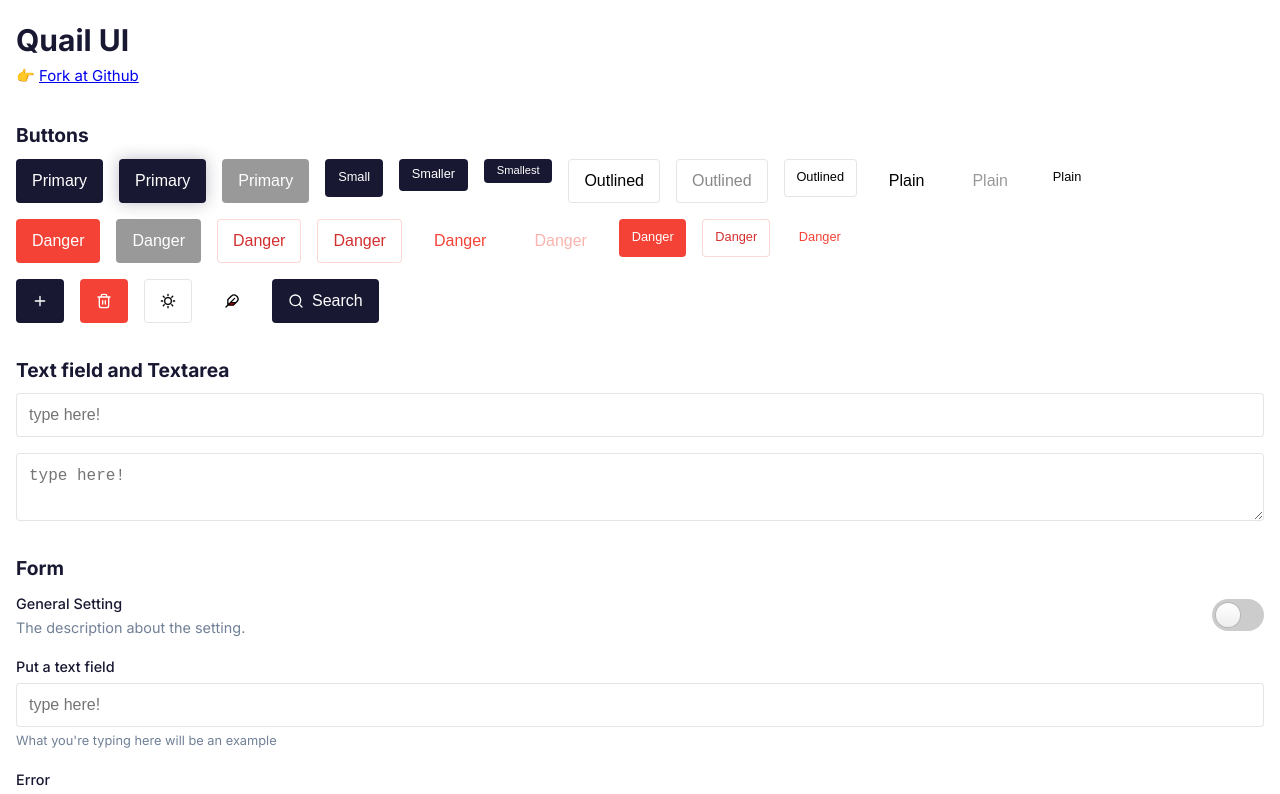
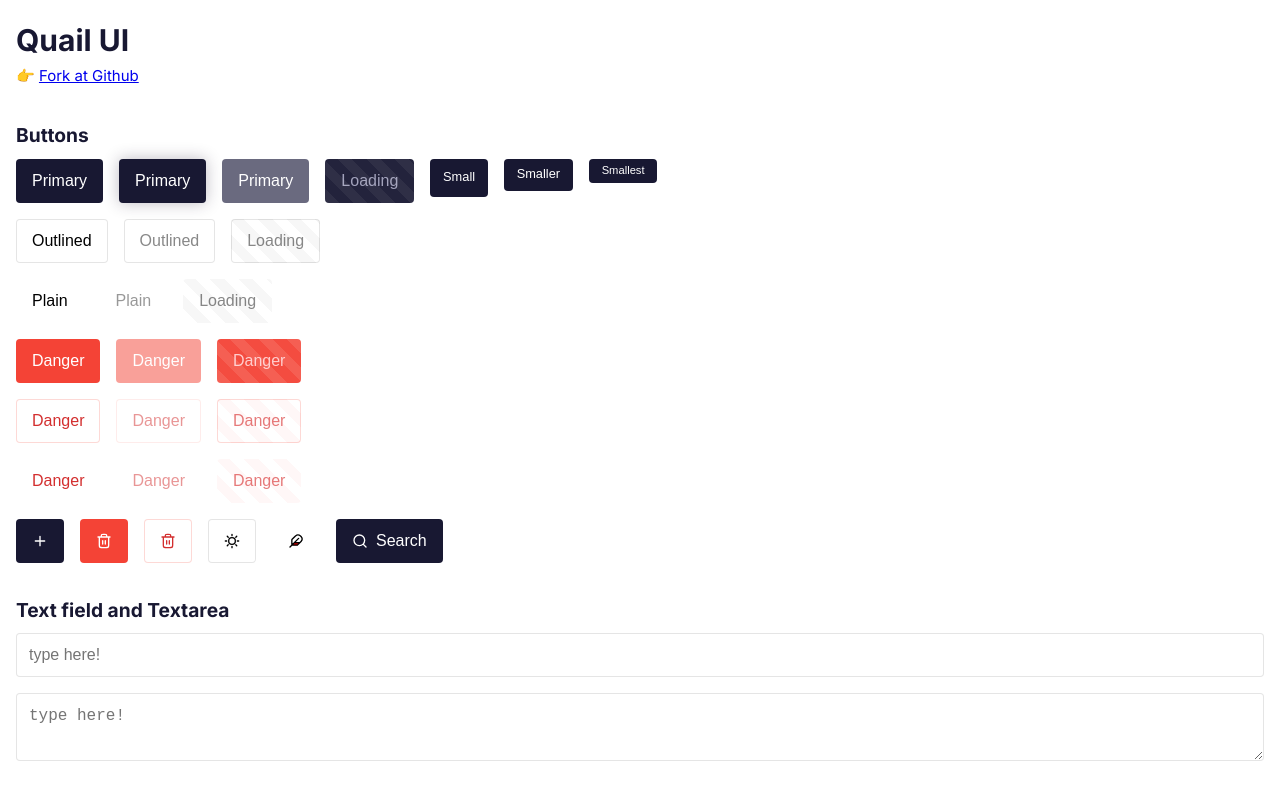
Before and after one commit to quail-ink/quail-ui, a Vue app: page / in a window 1280 px wide. Shown: the top 794 px of the page. Built offline with nearby package versions, Linux system fonts and the light colour scheme.

Commit message:
minor fix

```diff
--- a/src/App.vue
+++ b/src/App.vue
@@ -126,47 +126,59 @@ function openDialog4(ev:any) {
     <div class="section">
       <h2 class="section-title">Buttons</h2>
       <div class="flow">
-        <button class="button primary">Primary</button>
-        <button class="button primary elevated">Primary</button>
-        <button class="button primary" disabled>Primary</button>
-        <button class="button sm primary">Small</button>
-        <button class="button xs primary">Smaller</button>
-        <button class="button xxs primary">Smallest</button>
-        <button class="button outlined">Outlined</button>
-        <button class="button outlined" disabled>Outlined</button>
-        <button class="button sm outlined">Outlined</button>
-        <button class="button plain">Plain</button>
-        <button class="button plain" disabled>Plain</button>
-        <button class="button sm plain">Plain</button>
+        <QButton class="primary" @click="() => console.log('OK')">Primary</QButton>
+        <QButton class="primary elevated">Primary</QButton>
+        <QButton class="primary" disabled>Primary</QButton>
+        <QButton class="primary" loading>Loading</QButton>
+        <QButton class="sm primary">Small</QButton>
+        <QButton class="xs primary">Smaller</QButton>
+        <QButton class="xxs primary">Smallest</QButton>
       </div>
       <div class="flow">
-        <button class="button danger">Danger</button>
-        <button class="button danger" disabled>Danger</button>
-        <button class="button outlined danger">Danger</button>
-        <button class="button outlined danger" disabled>Danger</button>
-        <button class="button plain danger">Danger</button>
-        <button class="button plain danger" disabled>Danger</button>
-        <button class="button sm danger">Danger</button>
-        <button class="button sm outlined danger">Danger</button>
-        <button class="button sm plain danger">Danger</button>
+        <QButton class="outlined">Outlined</QButton>
+        <QButton class="outlined" disabled>Outlined</QButton>
+        <QButton class="outlined" loading>Loading</QButton>
       </div>
       <div class="flow">
-        <button class="button icon primary">
+        <QButton class="plain">Plain</QButton>
+        <QButton class="plain" disabled>Plain</QButton>
+        <QButton class="plain" loading>Loading</QButton>
+      </div>
+      <div class="flow">
+        <QButton class="danger">Danger</QButton>
+        <QButton class="danger" disabled>Danger</QButton>
+        <QButton class="danger" loading>Danger</QButton>
+      </div>
+      <div class="flow">
+        <QButton class="outlined danger">Danger</QButton>
+        <QButton class="outlined danger" disabled>Danger</QButton>
+        <QButton class="outlined danger" loading>Danger</QButton>
+      </div>
+      <div class="flow">
+        <QButton class="plain danger">Danger</QButton>
+        <QButton class="plain danger" disabled>Danger</QButton>
+        <QButton class="plain danger" loading>Danger</QButton>
+      </div>
+      <div class="flow">
+        <QButton class="icon primary">
           <QIconPlus class="icon" />
-        </button>
-        <button class="button icon danger">
+        </QButton>
+        <QButton class="icon danger">
           <QIconTrash class="icon" />
-        </button>
-        <button class="button icon outlined">
+        </QButton>
+        <QButton class="icon outlined danger">
+          <QIconTrash class="icon" />
+        </QButton>
+        <QButton class="icon outlined">
           <QIconSun class="icon" />
-        </button>
-        <button class="button icon plain">
+        </QButton>
+        <QButton class="icon plain">
           <QIconQuail class="icon" />
-        </button>
-        <button class="button primary">
+        </QButton>
+        <QButton class="primary">
           <QIconSearch class="icon" />
           <span class="button-label">Search</span>
-        </button>
+        </QButton>
       </div>
     </div>
 
--- /dev/null
+++ b/src/components/common/QButton.vue
@@ -0,0 +1,237 @@
+<template>
+  <button :class="cls" :disabled="!validated">
+    <div v-if="props.loading" class="ocean">
+      <div class="wave"></div>
+    </div>
+    <slot></slot>
+  </button>
+</template>
+
+<script lang="ts" setup>
+import { computed } from 'vue';
+
+const props = defineProps({
+  class: {
+    type: String,
+    default: 'primary',
+  },
+  disabled: {
+    type: Boolean,
+    default: false,
+  },
+  loading: {
+    type: Boolean,
+    default: false,
+  },
+});
+
+const cls = computed(() => {
+  const ret = ['q-button'];
+  ret.push(props.class);
+  if (props.loading) {
+    ret.push('loading');
+  }
+  return ret.join(' ');
+});
+
+const validated = computed(() => {
+  return !props.disabled;
+});
+</script>
+
+<style scoped lang="scss">
+.q-button {
+  height: 44px;
+  background-color: #ddd;
+  font-weight: 500;
+  color: #000;
+  border-radius: 4px;
+  border: none;
+  padding: 0.8rem 1rem;
+  text-align: center;
+  text-decoration: none;
+  display: flex;
+  font-size: 1rem;
+  cursor: default;
+  font-size: 1rem;
+  transition: all 0.2s ease-in-out;
+  white-space: nowrap;
+  line-height: 1;
+  align-items: center;
+  justify-content: center;
+  position: relative;
+  overflow:hidden;
+  &.sm {
+    padding: 0.6rem 0.8rem;
+    height: 38px;
+    font-size: 0.8rem;
+  }
+  &.xs {
+    padding: 0.6rem 0.8rem;
+    height: 32px;
+    font-size: 0.8rem;
+  }
+  &.xxs {
+    padding: 0.6rem 0.8rem;
+    height: 24px;
+    font-size: 0.7rem;
+  }
+  .button-label {
+    align-self: center;
+  }
+  &:deep(.icon) {
+    margin-right: 0.5rem;
+    height: 16px !important;
+    width: 16px !important;
+    align-self: center;
+  }
+  &.block {
+    width: 100%;
+  }
+  &.icon {
+    &:deep(.icon) {
+      display: flex;
+      justify-content: center;
+      align-items: center;
+      margin-right: 0;
+      height: 16px;
+      width: 16px;
+    }
+  }
+}
+/* press animation */
+.q-button:active {
+  transform: scale(0.93);
+}
+.q-button[disabled] {
+  transform: scale(1) !important;
+}
+.q-button {
+  &.primary {
+    --q-progress-color: rgba(255, 255, 255, 0.1);
+    --q-progress-color-light: rgba(255, 255, 255, 0.05);
+    background-color: var(--vt-c-black);
+    color: white;
+    &:hover {
+      box-shadow: 0 0 8px rgba(41,30,56,.2);
+    }
+    &.elevated {
+      box-shadow: 0 0 16px rgba(41, 30, 56, .3);
+    }
+    &[disabled] {
+      box-shadow: none;
+      background-color: #6a6a7f;
+    }
+  }
+  &.danger {
+    --q-progress-color: rgba(255, 255, 255, 0.15);
+    --q-progress-color-light: rgba(255, 255, 255, 0.05);
+    background-color: #f44336;
+    color: white;
+    border: none;
+    &:hover {
+      background-color: #d32f2f;
+    }
+    &[disabled] {
+      opacity: 0.5;
+    }
+  }
+  &.outlined {
+    --q-progress-color: rgba(0, 0, 0, 0.0);
+    --q-progress-color-light: rgba(0, 0, 0, 0.03);
+    box-shadow: inset 0 0 0 1px rgba(0,0,0,0.1);
+    background-color: transparent;
+    &:hover{
+      background-color: rgba(235, 241, 247, 0.486);
+    }
+    &[disabled] {
+      color: #888;
+      background-color: transparent;
+      &:hover {
+        background-color: transparent !important;
+      }
+    }
+  }
+  &.outlined.danger {
+    --q-progress-color: rgba(0, 0, 0, 0.0);
+    --q-progress-color-light: rgba(255, 0, 0, 0.03);
+    color: #d32f2f;
+    box-shadow: inset 0 0 0 1px rgba(244,67,54,0.2);
+    background-color: transparent;
+    &:hover{
+      background-color: rgba(244,67,54,0.04);
+    }
+    &[disabled] {
+      opacity: 0.5;
+    }
+  }
+  &.plain {
+    --q-progress-color: rgba(0, 0, 0, 0.0);
+    --q-progress-color-light: rgba(0, 0, 0, 0.03);
+    box-shadow: none;
+    border: none;
+    background-color: transparent;
+    &:hover{
+      background-color: rgba(0,0,0,0.05);
+    }
+  }
+  &.plain.danger {
+    --q-progress-color: rgba(0, 0, 0, 0.0);
+    --q-progress-color-light: rgba(255, 0, 0, 0.03);
+    color: #d32f2f;
+    background-color: transparent;
+    &:hover{
+      background-color: rgba(244,67,54,0.04);
+    }
+    &[disabled] {
+      opacity: 0.5;
+    }
+  }
+}
+.q-button.loading {
+  .ocean {
+    height: 100%; /* change the height of the waves here */
+    width: 100%;
+    position: absolute;
+    bottom: 0;
+    left: 0;
+    right: 0;
+    overflow: hidden;
+  }
+  .wave {
+    animation: progress 1s linear infinite;
+    background: repeating-linear-gradient(
+      45deg,
+      var(--q-progress-color),
+      var(--q-progress-color) 10px,
+      var(--q-progress-color-light) 10px,
+      var(--q-progress-color-light) 20px
+    );
+    position: absolute;
+    left: -28px;
+    right: 0;
+    top: 0;
+    bottom: 0;
+  }
+  &.primary {
+    color: #9d9db8;
+  }
+  &.danger {
+    color: #ffcaca;
+  }
+  &.outlined, &.plain {
+    color: #888;
+  }
+  &.outlined.danger, &.plain.danger {
+    color: #e67b7b;
+  }
+}
+@keyframes progress {
+	from {
+		transform: translateX(0);
+	}
+	to {
+		transform: translateX(28px);
+	}
+}
+</style>
--- a/src/components/common/QDropdownMenu.vue
+++ b/src/components/common/QDropdownMenu.vue
@@ -243,7 +243,7 @@ onMounted(() => {
     .menu-icon {
     }
     .menu-title {
-      margin-left: 1rem;
+      margin-left: 12px;
     }
     .chevron-icon {
       transition: all 0.2s ease-in;
--- a/src/components/common/QDropdownMenuWithTextField.vue
+++ b/src/components/common/QDropdownMenuWithTextField.vue
@@ -8,7 +8,6 @@
           use-dialog="always"
           use-filter
           scroll-height="400px"
-          hide-action-label
           variant="plain"
           @change="selectChanged"
         ></q-dropdown-menu>
--- a/src/components/common/QMenu.vue
+++ b/src/components/common/QMenu.vue
@@ -179,4 +179,13 @@ function doAction(item: any) {
     }
   }
 }
+@media (max-width: 768px) {
+  .q-menu {
+    .q-menu-item {
+      .q-menu-item-inner {
+        min-height: 44px;
+      }
+    }
+  }
+}
 </style>
--- a/src/components/common/index.ts
+++ b/src/components/common/index.ts
@@ -13,6 +13,7 @@ import QPackCover from './QPackCover.vue';
 import QShare from './QShare.vue';
 import QAvatar from './QAvatar.vue';
 import QDropdownMenuWithTextField from './QDropdownMenuWithTextField.vue';
+import QButton from './QButton.vue';
 
 export {
   QDatetimePicker,
@@ -30,4 +31,5 @@ export {
   QShare,
   QAvatar,
   QDropdownMenuWithTextField,
+  QButton,
 };
--- a/src/styles/component.scss
+++ b/src/styles/component.scss
@@ -271,10 +271,10 @@ button.button.primary {
 }
 
 button.button[disabled] {
-  background-color: #999;
+  background-color: #6a6a7f;
   cursor: disabled;
   &:hover {
-    background-color: #999;
+    background-color: #6a6a7f;
   }
   .button-icon {
     opacity: 0.6;
```
